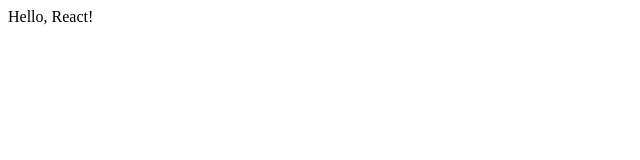
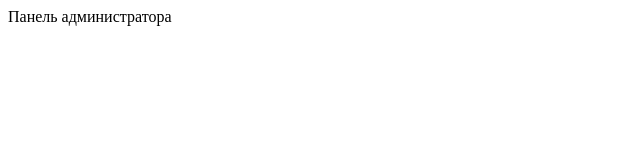
Before and after one commit to eopws/admin-panel-front, a React (Create React App) app: page / in a window 1280 px wide. Shown: the top 160 px of the page, without its empty margins (0-640 px from the left). Built offline with nearby package versions, Linux system fonts and the light colour scheme; the HTML template or start-up script is replaced by a standard one.

Commit message:
Added start page

```diff
--- a/package.json
+++ b/package.json
@@ -10,8 +10,10 @@
     "@types/node": "^12.20.27",
     "@types/react": "^17.0.24",
     "@types/react-dom": "^17.0.9",
+    "@types/react-router-dom": "^5.3.0",
     "react": "^17.0.2",
     "react-dom": "^17.0.2",
+    "react-router-dom": "^5.3.0",
     "react-scripts": "4.0.3",
     "typescript": "^4.4.3",
     "web-vitals": "^1.1.2"
--- a/src/App.tsx
+++ b/src/App.tsx
@@ -1,10 +1,12 @@
 import React, { FC } from 'react';
+import { BrowserRouter, Route } from 'react-router-dom';
+import { StartPage } from './pages/';
 
 const App: FC = () => {
     return (
-        <div>
-            Hello, React!
-        </div>
+        <BrowserRouter>
+            <Route path="/" component={StartPage} exact />
+        </BrowserRouter>
     );
 };
 
--- /dev/null
+++ b/src/pages/index.ts
@@ -0,0 +1 @@
+export { default as StartPage } from './start-page';
--- /dev/null
+++ b/src/pages/start-page.tsx
@@ -0,0 +1,11 @@
+import React, { FC } from 'react';
+
+const StartPage: FC = () => {
+    return (
+        <div>
+            Панель администратора
+        </div>
+    );
+};
+
+export default StartPage
```
Also changed, not shown: 1 other file (tests, documents, lock files or other folders).
